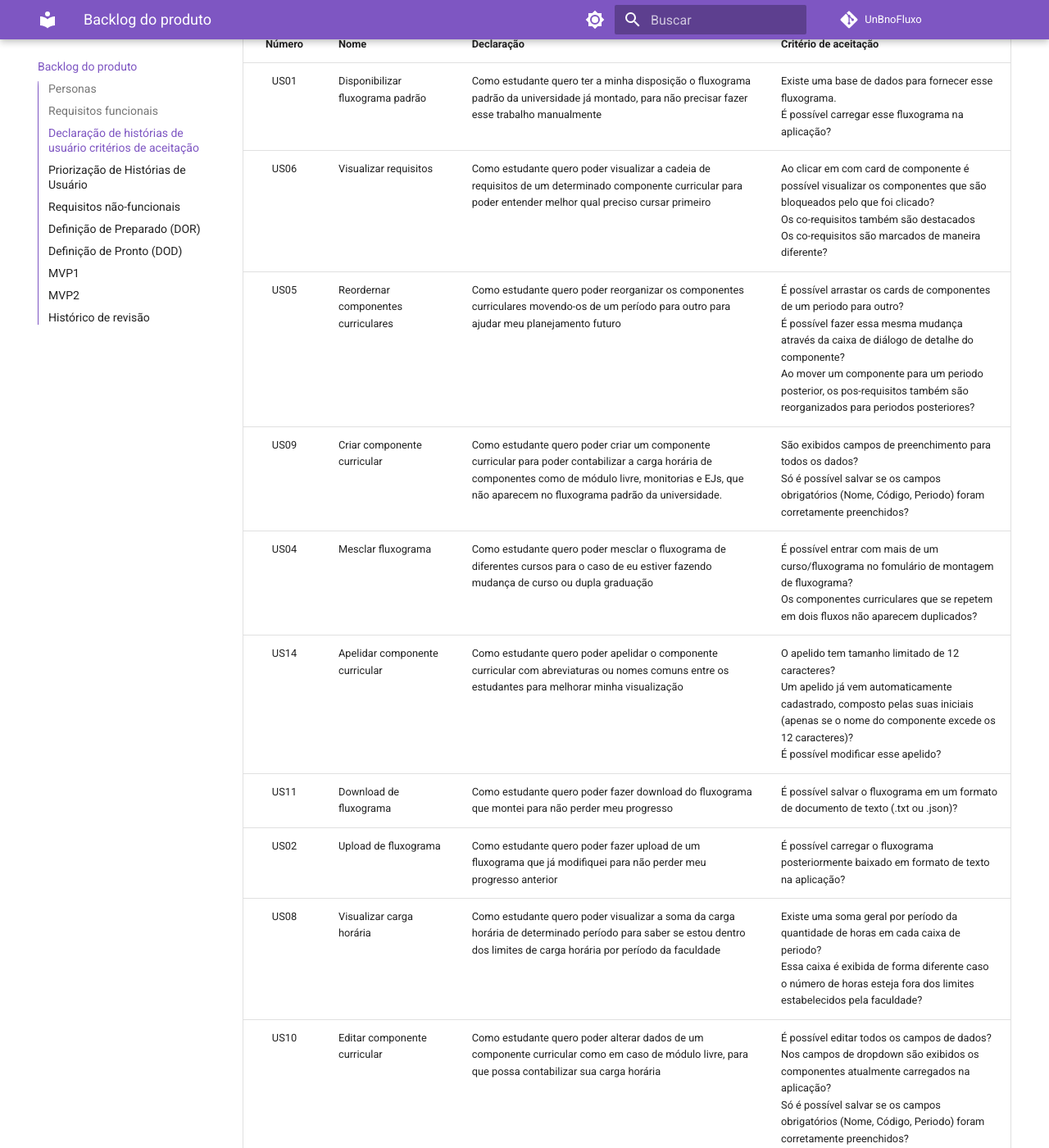
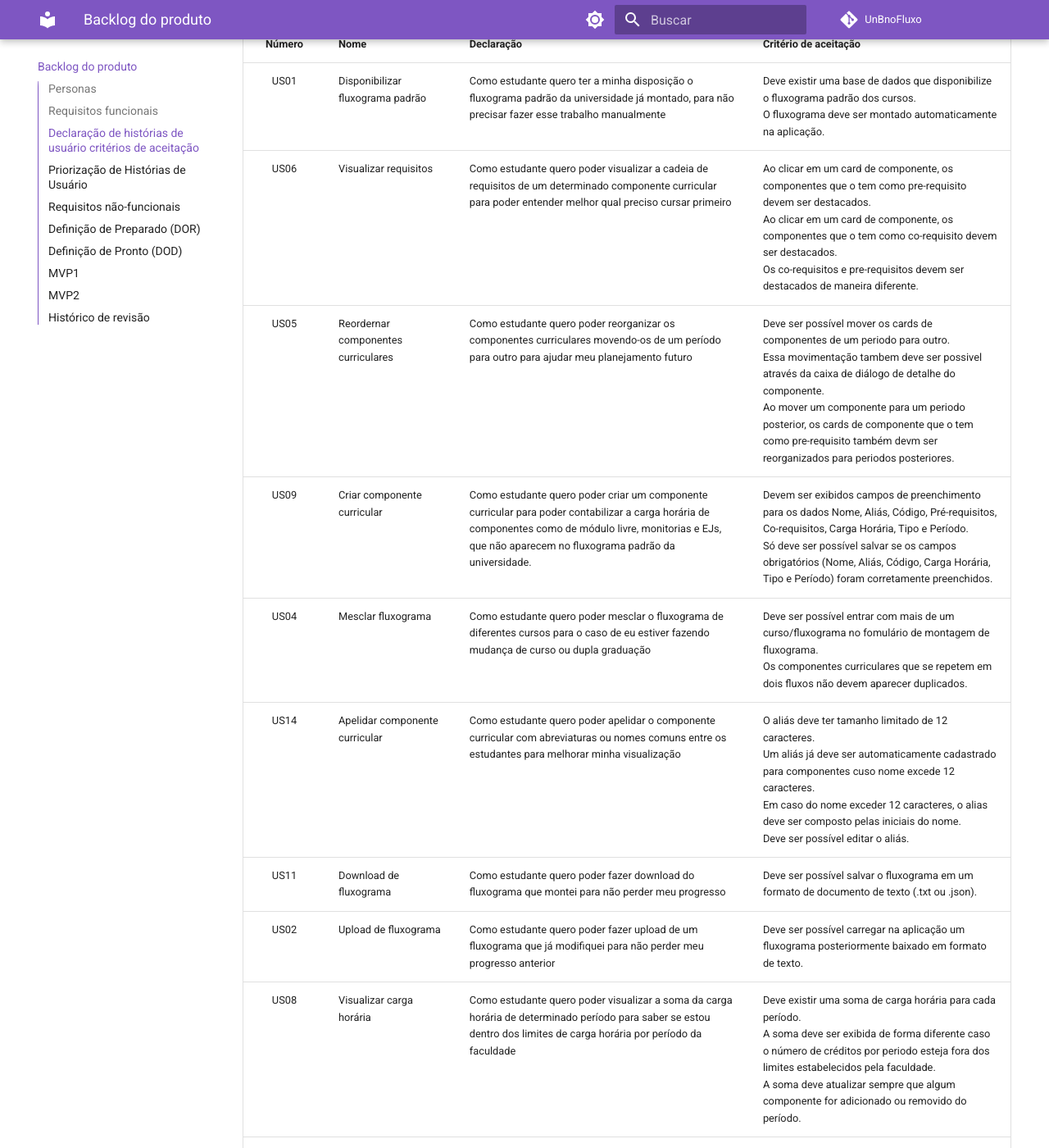
Before and after one commit to mdsreq-fga-unb/2023.1-UnBnoFluxo, an MkDocs documentation site: the page built from docs/Backlog.md, in a window 1280 px wide and 1400 px high, scrolled down 1426 px. Shown: the whole window at 82% size. Built offline with MkDocs 1.6.1 and Material for MkDocs 9.7.7, drawn with Linux system fonts in a browser that asks for light colours; comment, search, counter and statistics services are not loaded; some of the changed text lies outside the part shown.

Commit message:
correcao dos CAs

```diff
--- a/docs/Backlog.md
+++ b/docs/Backlog.md
@@ -79,23 +79,23 @@ Um requisito funcional é uma especificação de uma funcionalidade ou comportam
 
 ## Declaração de histórias de usuário critérios de aceitação
 
-| Número | Nome                                        | Declaração                                                                                                                                                                                                      | Critério de aceitação                                                                                                                                                                                                                                                                             |
-| :----: | ------------------------------------------- | --------------------------------------------------------------------------------------------------------------------------------------------------------------------------------------------------------------- | ------------------------------------------------------------------------------------------------------------------------------------------------------------------------------------------------------------------------------------------------------------------------------------------------- |
-|  US01  | Disponibilizar fluxograma padrão            | Como estudante quero ter a minha disposição o fluxograma padrão da universidade já montado, para não precisar fazer esse trabalho manualmente                                                                   | Existe uma base de dados para fornecer esse fluxograma. <br> É possível carregar esse fluxograma na aplicação?                                                                                                                                                                                    |
-|  US06  | Visualizar requisitos                       | Como estudante quero poder visualizar a cadeia de requisitos de um determinado componente curricular para poder entender melhor qual preciso cursar primeiro                                                    | Ao clicar em com card de componente é possível visualizar os componentes que são bloqueados pelo que foi clicado? <br> Os co-requisitos também são destacados <br> Os co-requisitos são marcados de maneira diferente?                                                                            |
-|  US05  | Reordernar componentes curriculares         | Como estudante quero poder reorganizar os componentes curriculares movendo-os de um período para outro para ajudar meu planejamento futuro                                                                      | É possível arrastar os cards de componentes de um periodo para outro? <br> É possível fazer essa mesma mudança através da caixa de diálogo de detalhe do componente? <br> Ao mover um componente para um periodo posterior, os pos-requisitos também são reorganizados para periodos posteriores? |
-|  US09  | Criar componente curricular                 | Como estudante quero poder criar um componente curricular para poder contabilizar a carga horária de componentes como de módulo livre, monitorias e EJs, que não aparecem no fluxograma padrão da universidade. | São exibidos campos de preenchimento para todos os dados? <br> Só é possível salvar se os campos obrigatórios (Nome, Código, Periodo) foram corretamente preenchidos?                                                                                                                             |
-|  US04  | Mesclar fluxograma                          | Como estudante quero poder mesclar o fluxograma de diferentes cursos para o caso de eu estiver fazendo mudança de curso ou dupla graduação                                                                      | É possível entrar com mais de um curso/fluxograma no fomulário de montagem de fluxograma? <br> Os componentes curriculares que se repetem em dois fluxos não aparecem duplicados?                                                                                                                 |
-|  US14  | Apelidar componente curricular              | Como estudante quero poder apelidar o componente curricular com abreviaturas ou nomes comuns entre os estudantes para melhorar minha visualização                                                               | O apelido tem tamanho limitado de 12 caracteres? <br> Um apelido já vem automaticamente cadastrado, composto pelas suas iniciais (apenas se o nome do componente excede os 12 caracteres)? <br> É possível modificar esse apelido?                                                                |
-|  US11  | Download de fluxograma                      | Como estudante quero poder fazer download do fluxograma que montei para não perder meu progresso                                                                                                                | É possível salvar o fluxograma em um formato de documento de texto (.txt ou .json)?                                                                                                                                                                                                               |
-|  US02  | Upload de fluxograma                        | Como estudante quero poder fazer upload de um fluxograma que já modifiquei para não perder meu progresso anterior                                                                                               | É possível carregar o fluxograma posteriormente baixado em formato de texto na aplicação?                                                                                                                                                                                                         |
-|  US08  | Visualizar carga horária                    | Como estudante quero poder visualizar a soma da carga horária de determinado período para saber se estou dentro dos limites de carga horária por período da faculdade                                           | Existe uma soma geral por período da quantidade de horas em cada caixa de periodo? <br> Essa caixa é exibida de forma diferente caso o número de horas esteja fora dos limites estabelecidos pela faculdade?                                                                                      |
-|  US10  | Editar componente curricular                | Como estudante quero poder alterar dados de um componente curricular como em caso de módulo livre, para que possa contabilizar sua carga horária                                                                | É possível editar todos os campos de dados? <br> Nos campos de dropdown são exibidos os componentes atualmente carregados na aplicação? <br> Só é possível salvar se os campos obrigatórios (Nome, Código, Periodo) foram corretamente preenchidos?                                               |
-|  US03  | Iniciar fluxograma em branco                | Como estudante quero poder iniciar um fluxograma em branco para o caso do meu fluxograma não estar disponível                                                                                                   | É possível cadastar um novo componente manualmente?                                                                                                                                                                                                                                               |
-|  US12  | Pesquisar componente curricular             | Como estudante quero poder pesquisar por um componente curricular em específico para adicioná-lo em meu fluxograma                                                                                              | É possível fazer essa pesquisa por nome, alías e código? <br> Os compontentes filtrados são exibidos em destaque ou de maneira diferente?                                                                                                                                                         |
-|  US13  | Marcar componente curricular como concluido | Como estudante quero poder marcar uma componente curricular como concluído ou não concluído para que ele seja contabilizado na carga horária dos componentes curriculares que ja cursei                         | Existe um menu para alternar o estado de conclusão do componente? <br> Existem dois estados: Concluido e Ainda não concluido? <br> O default é não concluida? <br> Eles são exibidos de maneira diferente na interface?                                                                           |
-|  US07  | Visualizar obrigatoriedade de componentes   | Como estudante quero poder visualizar o que é um componente curricular optátivo ou obrigatório para me ajudar na priorização dos mesmos                                                                         | Eles são exibidos de maneira diferente na interface?                                                                                                                                                                                                                                              |
-|  US15  | Exibir percentual do curso                  | Como estudante quero poder ver o percentual já concluído do curso para saber quanto já concluí e quanto ainda falta do curso                                                                                    | Existe um painel que exibe este percentual? <br> Esse percentual muda automaticamente quando o usuario alterna o estado de conclusão do componente? <br> São exibidos percentuais diferentes para optativas, obrigatorias e total?                                                                |
+| Número | Nome                                        | Declaração                                                                                                                                                                                                      | Critério de aceitação                                                                                                                                                                                                                                                                                                                               |
+| :----: | ------------------------------------------- | --------------------------------------------------------------------------------------------------------------------------------------------------------------------------------------------------------------- | --------------------------------------------------------------------------------------------------------------------------------------------------------------------------------------------------------------------------------------------------------------------------------------------------------------------------------------------------- |
+|  US01  | Disponibilizar fluxograma padrão            | Como estudante quero ter a minha disposição o fluxograma padrão da universidade já montado, para não precisar fazer esse trabalho manualmente                                                                   | Deve existir uma base de dados que disponibilize o fluxograma padrão dos cursos. <br> O fluxograma deve ser montado automaticamente na aplicação.                                                                                                                                                                                                   |
+|  US06  | Visualizar requisitos                       | Como estudante quero poder visualizar a cadeia de requisitos de um determinado componente curricular para poder entender melhor qual preciso cursar primeiro                                                    | Ao clicar em um card de componente, os componentes que o tem como pre-requisito devem ser destacados. <br> Ao clicar em um card de componente, os componentes que o tem como co-requisito devem ser destacados. <br> Os co-requisitos e pre-requisitos devem ser destacados de maneira diferente.                                                   |
+|  US05  | Reordernar componentes curriculares         | Como estudante quero poder reorganizar os componentes curriculares movendo-os de um período para outro para ajudar meu planejamento futuro                                                                      | Deve ser possível mover os cards de componentes de um periodo para outro. <br> Essa movimentação tambem deve ser possivel através da caixa de diálogo de detalhe do componente. <br> Ao mover um componente para um periodo posterior, os cards de componente que o tem como pre-requisito também devm ser reorganizados para periodos posteriores. |
+|  US09  | Criar componente curricular                 | Como estudante quero poder criar um componente curricular para poder contabilizar a carga horária de componentes como de módulo livre, monitorias e EJs, que não aparecem no fluxograma padrão da universidade. | Devem ser exibidos campos de preenchimento para os dados Nome, Aliás, Código, Pré-requisitos, Co-requisitos, Carga Horária, Tipo e Período. <br> Só deve ser possível salvar se os campos obrigatórios (Nome, Aliás, Código, Carga Horária, Tipo e Período) foram corretamente preenchidos.                                                         |
+|  US04  | Mesclar fluxograma                          | Como estudante quero poder mesclar o fluxograma de diferentes cursos para o caso de eu estiver fazendo mudança de curso ou dupla graduação                                                                      | Deve ser possível entrar com mais de um curso/fluxograma no fomulário de montagem de fluxograma. <br> Os componentes curriculares que se repetem em dois fluxos não devem aparecer duplicados.                                                                                                                                                      |
+|  US14  | Apelidar componente curricular              | Como estudante quero poder apelidar o componente curricular com abreviaturas ou nomes comuns entre os estudantes para melhorar minha visualização                                                               | O aliás deve ter tamanho limitado de 12 caracteres. <br> Um aliás já deve ser automaticamente cadastrado para componentes cuso nome excede 12 caracteres. <br> Em caso do nome exceder 12 caracteres, o alias deve ser composto pelas iniciais do nome. <br> Deve ser possível editar o aliás.                                                      |
+|  US11  | Download de fluxograma                      | Como estudante quero poder fazer download do fluxograma que montei para não perder meu progresso                                                                                                                | Deve ser possível salvar o fluxograma em um formato de documento de texto (.txt ou .json).                                                                                                                                                                                                                                                          |
+|  US02  | Upload de fluxograma                        | Como estudante quero poder fazer upload de um fluxograma que já modifiquei para não perder meu progresso anterior                                                                                               | Deve ser possível carregar na aplicação um fluxograma posteriormente baixado em formato de texto.                                                                                                                                                                                                                                                   |
+|  US08  | Visualizar carga horária                    | Como estudante quero poder visualizar a soma da carga horária de determinado período para saber se estou dentro dos limites de carga horária por período da faculdade                                           | Deve existir uma soma de carga horária para cada período. <br> A soma deve ser exibida de forma diferente caso o número de créditos por periodo esteja fora dos limites estabelecidos pela faculdade. <br> A soma deve atualizar sempre que algum componente for adicionado ou removido do período.                                                 |
+|  US10  | Editar componente curricular                | Como estudante quero poder alterar dados de um componente curricular como em caso de módulo livre, para que possa contabilizar sua carga horária                                                                | Deve ser possível editar todos os dados do componente. <br> Nos campos de  Pré-requisitos e Co-requisitos devem ser exibidos apenas os componentes atualmente carregados na aplicação. <br> Só deve ser possível salvar se os campos obrigatórios (Nome, Aliás, Código, Carga Horária, Tipo e Período) foram corretamente preenchidos.              |
+|  US03  | Iniciar fluxograma em branco                | Como estudante quero poder iniciar um fluxograma em branco para o caso do meu fluxograma não estar disponível                                                                                                   | Devem ser possivel cadastrar um novo componente com Nome, Aliás, Código, Pré-requisitos, Co-requisitos, Carga Horária, Tipo e Período. <br> Só deve ser possível salvar se os campos obrigatórios (Nome, Aliás, Código, Carga Horária, Tipo e Período) foram corretamente preenchidos.                                                              |
+|  US12  | Pesquisar componente curricular             | Como estudante quero poder pesquisar por um componente curricular em específico para adicioná-lo em meu fluxograma                                                                                              | Deve ser possível filtrar por Nome, Alías ou Código. <br> Os compontentes filtrados devem ser exibidos em destaque ou de maneira diferente.                                                                                                                                                                                                         |
+|  US13  | Marcar componente curricular como concluido | Como estudante quero poder marcar uma componente curricular como concluído ou não concluído para que ele seja contabilizado na carga horária dos componentes curriculares que ja cursei                         | Deve existir um menu para alternar o estado de conclusão do componente. <br> Devem existir dois estados: Concluído e Ainda Não Concluído. <br> O default dever ser Ainda Não Concluído. <br> Componentes Ainda Não Concluídos são exibidos de maneira diferente dos Concluídos.                                                                     |
+|  US07  | Visualizar obrigatoriedade de componentes   | Como estudante quero poder visualizar o que é um componente curricular optativo ou obrigatório para me ajudar na priorização dos mesmos                                                                         | Componentes com obrigatoriedade diferente devem ser cards com cores ou formato diferente.                                                                                                                                                                                                                                                           |
+|  US15  | Exibir percentual do curso                  | Como estudante quero poder ver o percentual já concluído do curso para saber quanto já concluí e quanto ainda falta do curso                                                                                    | Deve exitir um painel com o percentual de conclusão do curso. <br> Além do percentual de conclusão do curso existem também percentuais para a carga horária de componentes optativos, obrigatorios e de modulo livre. <br> Esse percentual deve mudar automaticamente quando o usuário alternar o estado de conclusão de algum card de componente.  |
 
 
 ## Priorização de Histórias de Usuário
```
